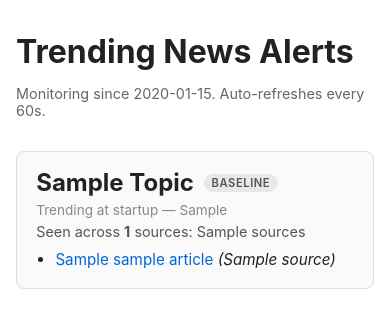
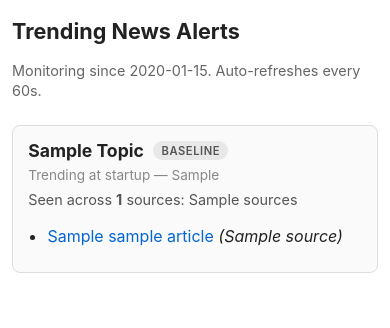
Before and after one commit to sandeepsachdev/experiment10, a Spring app: template src/main/resources/templates/index.html in a window 390 px wide. Shown: the top 328 px of the page. Run offline with Thymeleaf, Linux system fonts and the light colour scheme; the template is opened without the code that fills it: most values are stand-ins (such as "Sample title", 1, 10 or a date in 2020); data that the repository does not hold is empty.

Commit message:
Improve mobile rendering of the trending dashboard
- Add viewport meta so phones render at device width instead of shrinking
  a 900px desktop layout
- Allow the topic heading to wrap so long names + the badge don't overflow
- Add overflow-wrap on cards so very long source lists don't push the
  layout horizontally
- Tighten margins, padding and font sizes under 600px width
- Enlarge tap targets for article links on mobile
- Add prefers-color-scheme dark variant

```diff
--- a/src/main/resources/templates/index.html
+++ b/src/main/resources/templates/index.html
@@ -2,30 +2,59 @@
 <html xmlns:th="http://www.thymeleaf.org" lang="en">
 <head>
     <meta charset="UTF-8"/>
+    <meta name="viewport" content="width=device-width, initial-scale=1"/>
     <title>Trending News Alerts</title>
     <meta http-equiv="refresh" content="60"/>
     <style>
+        :root { color-scheme: light dark; }
+        * { box-sizing: border-box; }
         body { font-family: -apple-system, BlinkMacSystemFont, "Segoe UI", sans-serif;
-               max-width: 900px; margin: 2rem auto; padding: 0 1rem; color: #222; }
-        h1 { margin-bottom: 0.2rem; }
-        .meta { color: #666; font-size: 0.9rem; margin-bottom: 2rem; }
+               max-width: 900px; margin: 2rem auto; padding: 0 1rem; color: #222;
+               line-height: 1.4; }
+        h1 { margin: 0 0 0.2rem; font-size: 1.6rem; }
+        .meta { color: #666; font-size: 0.9rem; margin-bottom: 1.5rem; }
         .baseline-warn { background: #fff3cd; padding: 0.6rem 1rem; border-radius: 6px;
-                         border: 1px solid #ffeaa6; margin-bottom: 1rem; }
+                         border: 1px solid #ffeaa6; margin-bottom: 1rem;
+                         font-size: 0.9rem; }
         .topic { border: 1px solid #ddd; border-radius: 8px; padding: 1rem 1.2rem;
-                 margin-bottom: 1rem; background: #fafafa; }
+                 margin-bottom: 1rem; background: #fafafa;
+                 overflow-wrap: break-word; word-wrap: break-word; }
         .topic h2 { margin: 0 0 0.3rem; text-transform: capitalize;
-                    display: flex; align-items: center; gap: 0.6rem; }
+                    display: flex; align-items: center; gap: 0.6rem;
+                    flex-wrap: wrap; font-size: 1.2rem; line-height: 1.25; }
         .badge { font-size: 0.7rem; padding: 0.15rem 0.5rem; border-radius: 999px;
-                 text-transform: uppercase; letter-spacing: 0.05em; font-weight: 600; }
+                 text-transform: uppercase; letter-spacing: 0.05em; font-weight: 600;
+                 white-space: nowrap; }
         .badge-new { background: #d1f7c4; color: #1a6b00; }
         .badge-baseline { background: #e8e8e8; color: #555; }
         .topic .when { color: #888; font-size: 0.85rem; }
         .topic .sources { color: #555; font-size: 0.9rem; margin-top: 0.3rem; }
         .topic ul { margin: 0.6rem 0 0; padding-left: 1.2rem; }
-        .topic li { margin-bottom: 0.2rem; font-size: 0.95rem; }
+        .topic li { margin-bottom: 0.4rem; font-size: 0.95rem; }
+        .topic li a { display: inline-block; padding: 0.15rem 0; }
         .empty { color: #888; font-style: italic; padding: 2rem 0; text-align: center; }
         a { color: #0366d6; text-decoration: none; }
-        a:hover { text-decoration: underline; }
+        a:hover, a:focus { text-decoration: underline; }
+
+        @media (max-width: 600px) {
+            body { margin: 1rem auto; padding: 0 0.75rem; }
+            h1 { font-size: 1.35rem; }
+            .topic { padding: 0.85rem 0.95rem; }
+            .topic h2 { font-size: 1.1rem; }
+            .topic li { font-size: 1rem; }
+            .topic li a { padding: 0.3rem 0; }
+        }
+
+        @media (prefers-color-scheme: dark) {
+            body { color: #e6e6e6; background: #16181c; }
+            .meta, .topic .when { color: #9aa0a6; }
+            .topic { background: #1f2125; border-color: #2c3036; }
+            .topic .sources { color: #c2c6cc; }
+            .baseline-warn { background: #3a2f00; border-color: #5a4700; color: #f5e7a3; }
+            .badge-baseline { background: #2c3036; color: #c2c6cc; }
+            .badge-new { background: #1d4a14; color: #c8f0bb; }
+            a { color: #8ab4ff; }
+        }
     </style>
 </head>
 <body>
```
